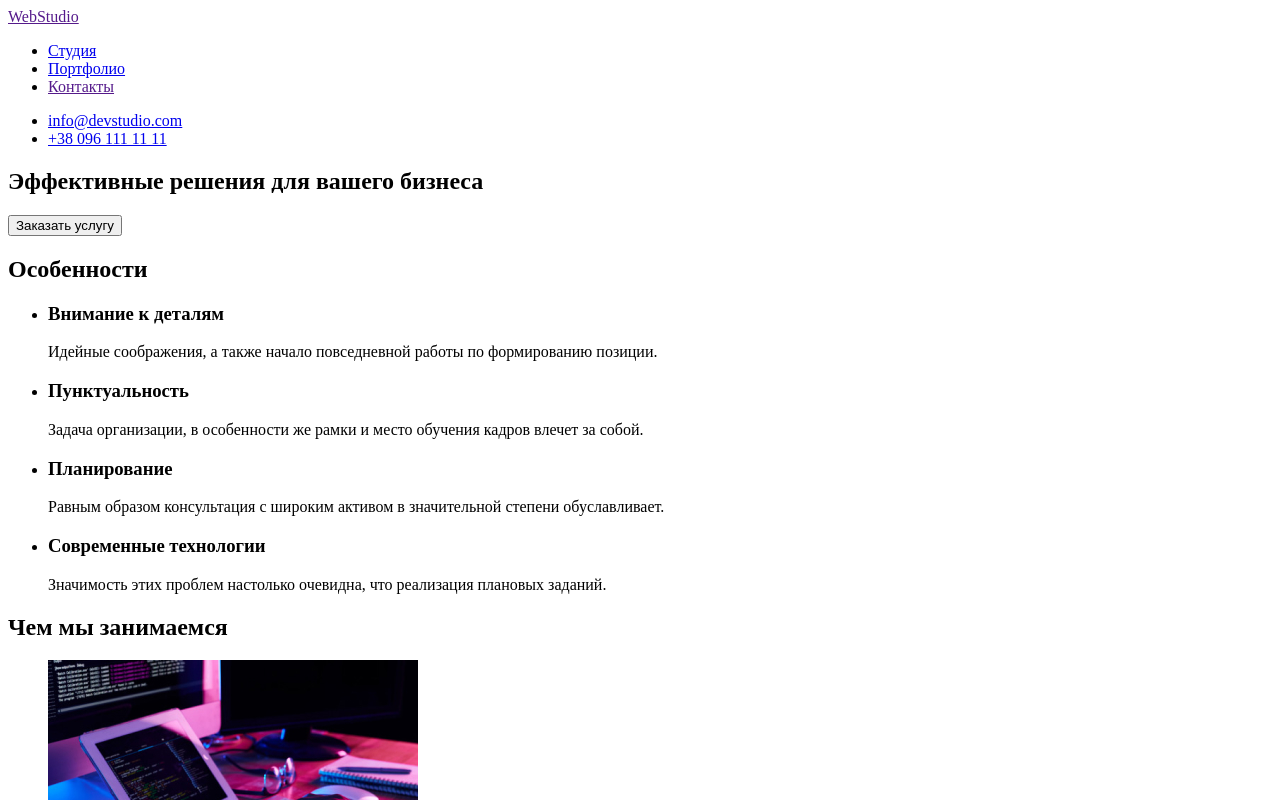
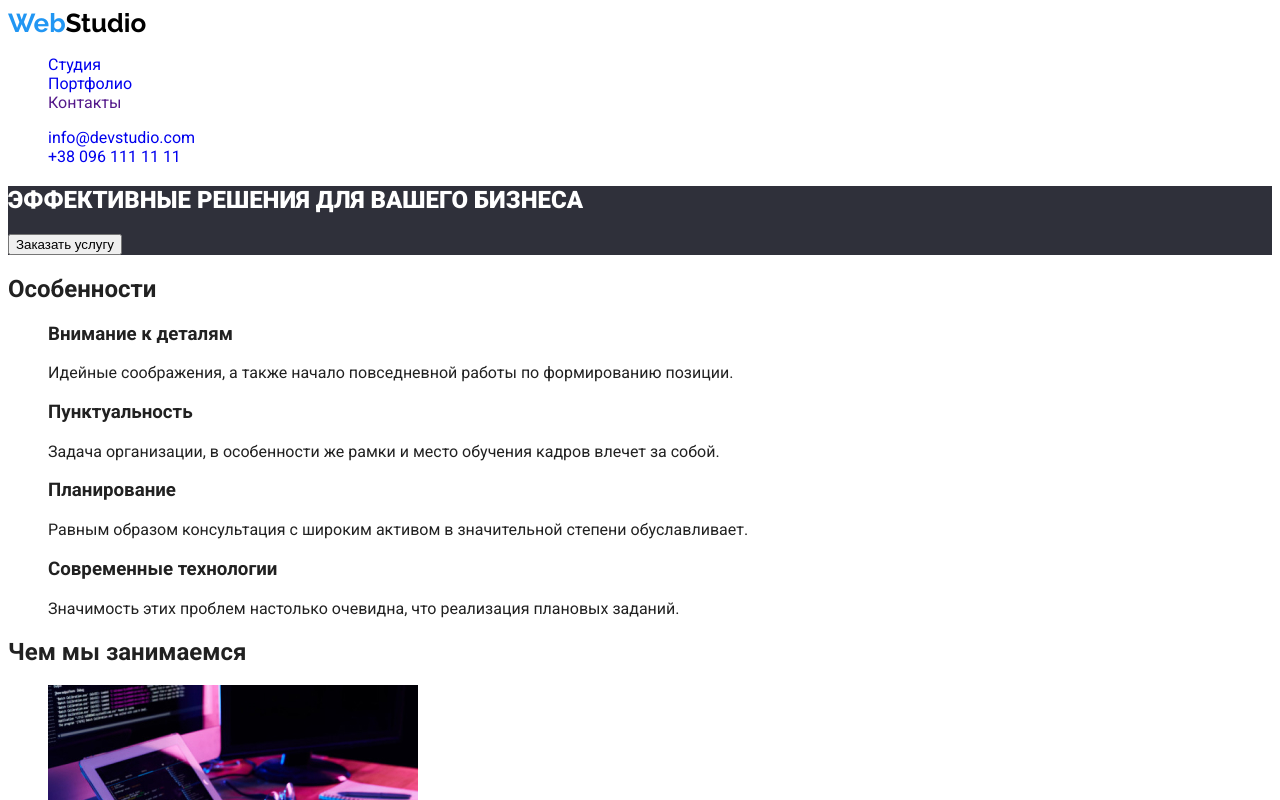
Before and after one commit to serhiikondratiuk/goit-markup-hw-02, a plain HTML site: page index.html in a window 1280 px wide. Shown: the top 800 px of the page. Drawn offline with Linux system fonts and the light colour scheme.

Commit message:
Хедер/футер 50%

```diff
--- a/css/styles.css
+++ b/css/styles.css
@@ -0,0 +1,57 @@
+/* основной цвет текста #212121 */
+/* вторичный цвет текта #757575 */
+/* основной цвет фона #fff */
+/* вторичный цвет фона #F5F4FA */
+/* цвет акцента #2196F3 */
+/* цвет контактов rgba(255, 255, 255, 0.6) */
+/* фон футера и героя #2F303A */
+:root {
+  --primary-text-color: #212121;
+  --secondary-text-color: #757575;
+  --primary-background-color: #fff;
+  --secondary-background-color: #f5f4fa;
+  --accent-color: #2196f3;
+}
+body {
+  font-family: 'Roboto', 'Raleway', 'Oleo Script', sans-serif;
+  background-color: #fff;
+  color: #212121;
+}
+/* Хедер */
+.logo {
+  font-family: 'Raleway', sans-serif;
+  font-size: 26px;
+  line-height: 1.19;
+  color: var(--accent-color);
+}
+.header-studio {
+  color: #000;
+}
+/* Герой */
+.hero {
+  background-color: #2f303a;
+  color: #fff;
+}
+.hero-title {
+  font-weight: 900;
+}
+
+/* Футер */
+footer {
+  background-color: #2f303a;
+}
+address {
+  font-style: normal;
+  font-weight: normal;
+  font-size: 14px;
+  line-height: 1.7;
+}
+.footer-studio {
+  color: #fff;
+}
+a {
+  text-decoration: none;
+}
+ul {
+  list-style: none;
+}
--- a/index.html
+++ b/index.html
@@ -16,8 +16,8 @@
     <!--Шапка-->
     <header>
       <nav>
-        <a href="">WebStudio</a>
-        <ul>
+        <a href="" class="logo">Web<span class="header-studio">Studio</span></a>
+        <ul class="nav-pages">
           <li><a href="./index.html">Студия</a></li>
           <li><a href="./portfolio.html">Портфолио</a></li>
           <li><a href="">Контакты</a></li>
@@ -31,8 +31,8 @@
     <!--Уникальный контент-->
     <main>
       <!--Герой-->
-      <section>
-        <h1>Эффективные решения для вашего бизнеса</h1>
+      <section class="hero">
+        <h1 class="hero-title">ЭФФЕКТИВНЫЕ РЕШЕНИЯ ДЛЯ ВАШЕГО БИЗНЕСА</h1>
         <button type="button">Заказать услугу</button>
       </section>
       <!--Особенности-->
@@ -105,7 +105,7 @@
     </main>
     <!--Футер-->
     <footer>
-      <a href="">WebStudio</a>
+      <a href="" class="logo">Web<span class="footer-studio">Studio</span></a>
       <address>
         <p>г. Киев, пр-т Леси Украинки, 26</p>
         <ul>
```
Also changed, not shown: portfolio.html (+3 -3 lines), 1 other file.
